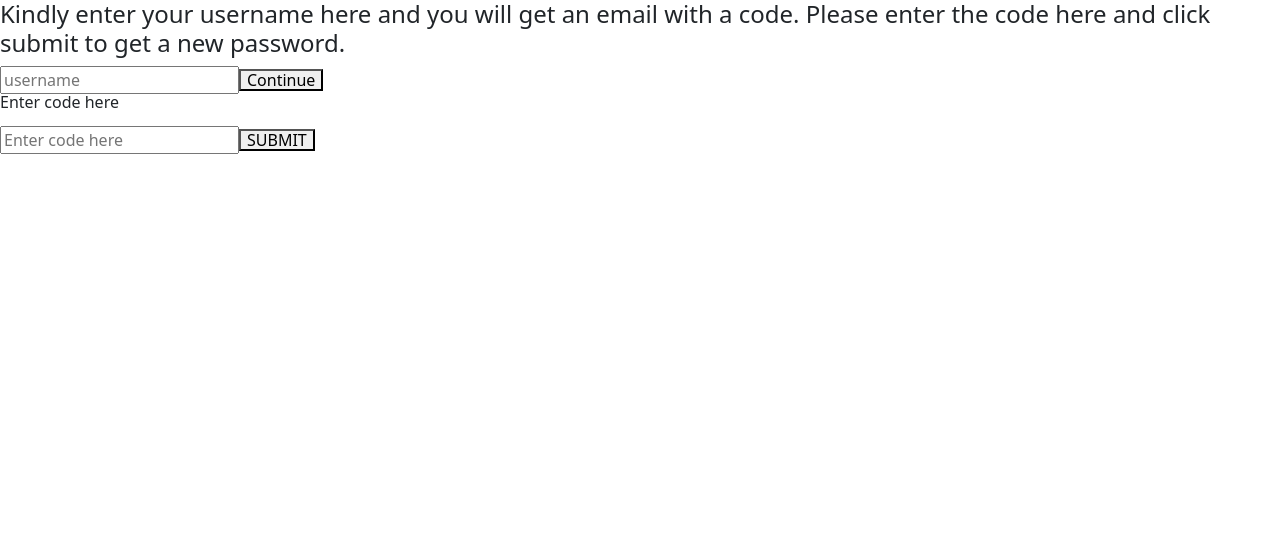
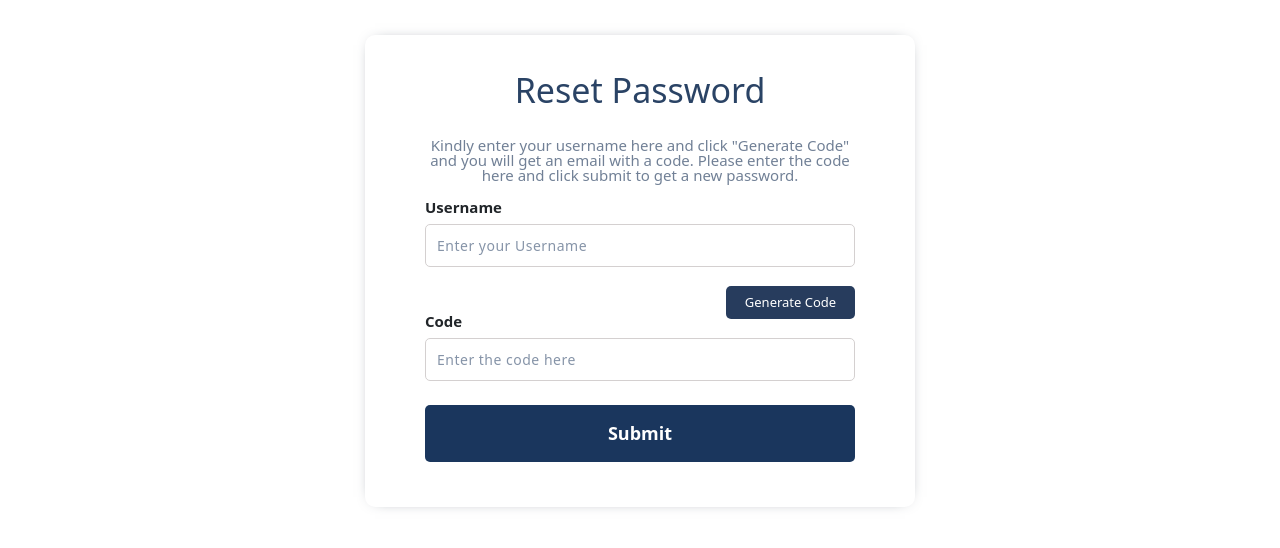
Before and after one commit to RuchaPatil2010/tech_impact, a React (Create React App) app: page /forgotpassword in a window 1280 px wide. Shown: the top 548 px of the page. Built offline with nearby package versions, Linux system fonts and the light colour scheme.

Commit message:
Added future shift and fixed issues

```diff
--- a/src/App.js
+++ b/src/App.js
@@ -8,6 +8,7 @@ import History from './components/VolunteerHistory';
 import ManageShift from './components/ManageShift';
 import ApproveUsers from './components/ApproveUsers';
 import StaffList from './components/StaffList';
+import Future from './components/VolunteerFuture';
 import React from 'react';
 
 import {BrowserRouter as Router, Route, Routes} from 'react-router-dom';
@@ -17,6 +18,7 @@ import UpdateProfile from './components/UpdateProfile';
 import Reloader from './components/Reloader';
 import ForgotPassword from "./components/ForgotPassword";
 
+
 function App() {
     return (
         <Router>
@@ -24,6 +26,7 @@ function App() {
                 <Route element={<WithNav/>}>
                     <Route path="/dashboard" element={<Dashboard/>}/>
                     <Route path="/history" element={<History/>}/>
+                    <Route path="/upcoming" element={<Future/>}/>
                 </Route>
                 <Route element={<WithoutNav/>}>
                     <Route path="/" element={<HomePage/>}/>
--- a/src/components/ForgotPassword.js
+++ b/src/components/ForgotPassword.js
@@ -2,10 +2,14 @@ import {useState} from "react";
 import axios from "axios";
 import {backend_url} from "../utils/constants";
 import {useNavigate} from "react-router-dom";
+import '../css/mix.css';
 
 const ForgotPassword = () => {
-    const [username,setUsername] = useState('');
-    const [code,setCode] = useState(0);
+    const [username, setUsername] = useState('');
+    const [code, setCode] = useState(0);
+    const [codeSent, setCodeSent] = useState();
+    const sentMessage = <p style={{color: 'green'}}>The code has been sent to your registered email address</p>
+
     let navigate = useNavigate();
 
     const handleUsername = (e)=>{
@@ -13,6 +17,7 @@ const ForgotPassword = () => {
     }
     const handleCodeRequest = ()=>{
         axios.get(backend_url+'/users/request_code',{params:{username:username}});
+        setCodeSent('Code Sent')
     }
 
     const handleCode = (e)=>{
@@ -25,16 +30,33 @@ const ForgotPassword = () => {
         });
     }
 
-    return (<div>
-        <h4>Kindly enter your username here and you will get an email with a code. Please enter the code here and click submit to get a new password.</h4>
-        <input name="username" onChange={handleUsername} placeholder='username'/>
-        <button onClick={handleCodeRequest}>Continue</button>
-        <div>
-            <p>Enter code here</p>
-            <input name="code" onChange={handleCode} placeholder="Enter code here"/>
-            <button type='submit' onClick={handleSubmit}>SUBMIT</button>
-        </div>
-    </div>)
+    return (
+        <>
+        <section>
+            <div className="form_data">
+                <div className="form_heading">
+                    <h1>Reset Password</h1>
+                </div>
+                <form>
+                    <div className="form_input">
+                    <p>Kindly enter your username here and click "Generate Code" and you will get an email with a code. Please enter the code here and click submit to get a new password.</p>
+                        <label htmlFor="username">Username</label>
+                        <input type="text" onChange={handleUsername} name="username" id="username" placeholder='Enter your Username' />
+                        {codeSent ? sentMessage : null}
+                        <button className='code-btn' onClick={handleCodeRequest}>Generate Code</button>
+                        <br />
+                        <br />
+                        <br />
+                        <label htmlFor="code">Code</label>
+                        <input type="text" onChange={handleCode} name="code" id="code" placeholder='Enter the code here' />
+                    </div>
+
+                    <button className='btn' onClick={handleSubmit}>Submit</button>
+                </form>
+            </div>
+        </section>
+    </>
+    )
 }
 
 export default ForgotPassword;
--- a/src/components/Profile.js
+++ b/src/components/Profile.js
@@ -3,6 +3,16 @@ import {useNavigate} from 'react-router-dom';
 import '../css/Profile.css';
 import Navbar from './Navbar';
 import {useSelector} from "react-redux";
+
+function formatPhoneNumber(phoneNumberString) {
+    var cleaned = ('' + phoneNumberString).replace(/\D/g, '');
+    var match = cleaned.match(/^(1|)?(\d{3})(\d{3})(\d{4})$/);
+    if (match) {
+      var intlCode = (match[1] ? '+1 ' : '');
+      return [intlCode, '(', match[2], ') ', match[3], '-', match[4]].join('');
+    }
+    return null;
+  }
 
 export const Profile = () => {
 
@@ -15,23 +25,23 @@ export const Profile = () => {
             <center><h1> PROFILE </h1></center>
             <div class="profile">
                 <p class="user_details">
-                    <div class="user_attr">Name</div>
+                    <div class="user_attr"><b>Name</b></div>
                     <br/>
                     <div class="user_val">{user.name}</div>
                     <br/><br/>
-                    <div class="user_attr">Username</div>
+                    <div class="user_attr"><b>Username</b></div>
                     <br/>
                     <div class="user_val">{user.username}</div>
                     <br/><br/>
-                    <div class="user_attr">email</div>
+                    <div class="user_attr"><b>Email</b></div>
                     <br/>
                     <div class="user_val">{user.email}</div>
                     <br/><br/>
-                    <div class="user_attr">Phone</div>
+                    <div class="user_attr"><b>Phone</b></div>
                     <br/>
-                    <div class="user_val">{user.contact}</div>
+                    <div class="user_val">{formatPhoneNumber(user.contact)}</div>
                     <br/><br/>
-                    <div class="user_attr">Role</div>
+                    <div class="user_attr"><b>Role</b></div>
                     <br/>
                     <div class="user_val">{user.role}</div>
                     <br/><br/><br/>
--- a/src/components/Register.js
+++ b/src/components/Register.js
@@ -20,6 +20,8 @@ function Register() {
     const [pass, setPassword] = useState('');
     const [address, setAddress] = useState('');
     const [repassword, setRepassword] = useState('');
+    const [error, setError] = useState();
+    const errorMessage = <p style={{color: 'red'}}>The username already exists! Please try again with another username</p>
 
     // Function to handle username
     const handleUsername = (event) => {
@@ -61,7 +63,10 @@ function Register() {
             contact: contact,
             address: address,
             role: 'volunteer'
-        }).then(response => navigate('/login')).catch(err => console.log(err))
+        }).then(response => navigate('/login')).catch(err => {
+            setError(err.message)
+            console.log(err)
+        })
     }
 
     return (
@@ -118,8 +123,15 @@ function Register() {
                                               type='password'/>
                                 </MDBCol>
                             </MDBRow>
+                            <MDBRow>
+                                <div className="d-flex justify-content-between mb-4">
+                                    {error ? errorMessage : null}
+                                 </div>
+                            </MDBRow>
                         </MDBCardBody>
-                        <Button wrapperClass='w-100 mb-4' onClick={handleSubmit} size='lg'>Sign Up</Button>
+                        <div class="signup-button" style={{textAlign: 'center'}}>
+                            <Button style={{width: '200px'}} onClick={handleSubmit} size='lg'>Sign Up</Button>
+                        </div>
                         <div className="text-center">
                             <p className="small fw-bold mt-2 pt-1 mb-2">Already have an account? <Link
                                 to="/login">Login</Link></p>
--- a/src/components/SidebarData.js
+++ b/src/components/SidebarData.js
@@ -4,6 +4,7 @@ import * as BiIcons from 'react-icons/bi';
 import * as CgIcons from 'react-icons/cg';
 import * as BsIcons from 'react-icons/bs';
 import {FaPeopleGroup} from "react-icons/fa6";
+import { TbPlayerTrackNextFilled } from "react-icons/tb";
 import {MdFormatListBulletedAdd, MdHistory} from "react-icons/md";
 import {LuStamp} from "react-icons/lu";
 
@@ -73,6 +74,12 @@ export const SidebarData_volunteer = [
         cName: 'nav-text'
     },
     {
+        title: 'Upcoming Shifts',
+        path: '/upcoming',
+        icon: <TbPlayerTrackNextFilled />,
+        cName: 'nav-text'
+    },
+    {
         title: 'History',
         path: '/history',
         icon: <MdHistory/>,
@@ -83,5 +90,5 @@ export const SidebarData_volunteer = [
         path: '/login',
         icon: <BiIcons.BiLogOut/>,
         cName: 'nav-text'
-    },
+    }
 ];
--- a/src/components/UpdateProfile.js
+++ b/src/components/UpdateProfile.js
@@ -50,22 +50,22 @@ export const UpdateProfile = () => {
             <center><h1> PROFILE </h1></center>
             <div class="profile">
                 <p class="user_update_details">
-                    <div class="profile_attr">Name</div>
+                    <div class="profile_attr"><b>Name</b></div>
                     <br/>
                     <input id="name" class="profile_update" onChange={onNameChange} defaultValue={name}/><br/><br/><br/>
-                    <div class="profile_attr">Username</div>
+                    <div class="profile_attr"><b>Username</b></div>
                     <br/>
                     <input id="username" class="profile_update" value={user.username} disabled/><br/><br/><br/>
-                    <div class="profile_attr">email</div>
+                    <div class="profile_attr"><b>Email</b></div>
                     <br/>
                     <input id="email" class="profile_update" onChange={onEmailChange} defaultValue={email}/><br/><br/><br/>
-                    <div class="profile_attr">Phone</div>
+                    <div class="profile_attr"><b>Phone</b></div>
                     <br/>
                     <input id="contact" class="profile_update" onChange={onContactChange} defaultValue={contact}/><br/><br/><br/>
-                    <div class="profile_attr">Password</div>
+                    <div class="profile_attr"><b>Password</b></div>
                     <br/>
-                    <input id="password" className="profile_update" onChange={onPasswordChange}/><br/><br/><br/>
-                    <div class="profile_attr">Role</div>
+                    <input id="password" className="profile_update" onChange={onPasswordChange} type='password'/><br/><br/><br/>
+                    <div class="profile_attr"><b>Role</b></div>
                     <br/>
                     <input id="role" class="profile_update" value={user.role} disabled/><br/><br/><br/><br/>
                     <button id="save" class="save" onClick={onUpdate}>SAVE
--- /dev/null
+++ b/src/css/mix.css
@@ -0,0 +1,112 @@
+section{
+    width: 100%;
+    padding: 10px;
+    min-height:calc(100vh - 80px);
+}
+
+section .form_data{
+    max-width: 550px;
+    margin: 25px auto;
+    padding: 35px 10px;
+    box-shadow: 0 0 15px -10px #2d3748;
+    border-radius: 10px;
+    display: flex;
+    flex-direction: column;
+    align-items: center;
+}
+
+.form_heading{
+    display: flex;
+    flex-direction: column;
+    align-items: center;
+}
+
+.form_data h1{
+    font-size: 34px;
+    color: #2a4365;
+}
+
+.form_data p{
+    color: #718096;
+    font-size: 15px;
+    margin-top:9px;
+}
+
+.form_data form{
+    width: 100%;
+    padding: 10px 50px;
+}
+
+.form_data form .form_input input{
+    width: 100%;
+    padding: 11px;
+    border: 1px solid #d4d0d0;
+    border-radius: 5px;
+    outline: none;
+    margin-bottom: 14px;
+    margin-top: 9px;
+    font-size: 14px;
+
+}
+
+.form_data form .form_input label{
+    font-weight: 600;
+    font-size: 15px;
+}
+
+.form_data form .form_input input:focus{
+    border:2px solid rgba(66, 153, 225,0.6);
+}
+
+
+.form_data form .form_input input::placeholder{
+    color: #8694a8;
+    letter-spacing: .5px;
+    font-size: 14px;
+}
+
+form .btn{
+    display:block;
+    width: 100%;
+    padding: 15px;
+    border: none;
+    outline: none;
+    border-radius: 5px;
+    background-color:#1a365d;
+    color: #fff;
+    font-weight: 600;
+    font-size: 18px;
+    margin-top: 10px;
+    cursor: pointer;
+    transition: all .3s;
+}
+
+form .code-btn {
+    width: 30%;
+    padding: 10px;
+    border: none;
+    outline: none;
+    border-radius: 5px;
+    background-color:#273c5d;
+    color: #fff;
+    font-weight: 500;
+    font-size: 13px;
+    margin-top: 5px;
+    cursor: pointer;
+    transition: all .3s;
+    float: right;
+}
+
+form .btn:hover{
+    background-color: #97a1b1;
+}
+
+.form_data form p{
+    text-align: center;
+}
+
+.form_data form a{
+    text-decoration: none;
+    color:#718096 ;
+    border-bottom: 2px solid #8694a8;
+}
```
Also changed, not shown: src/components/VolunteerFuture.js (added, +118 -0 lines).
